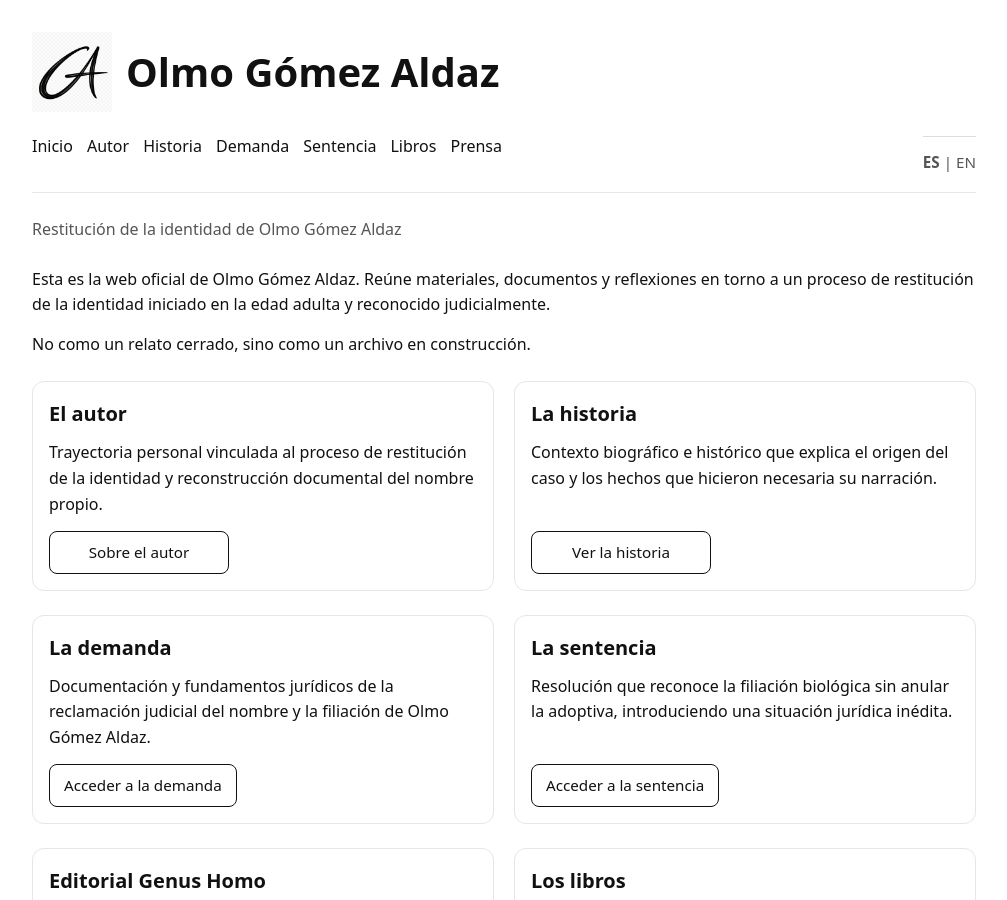
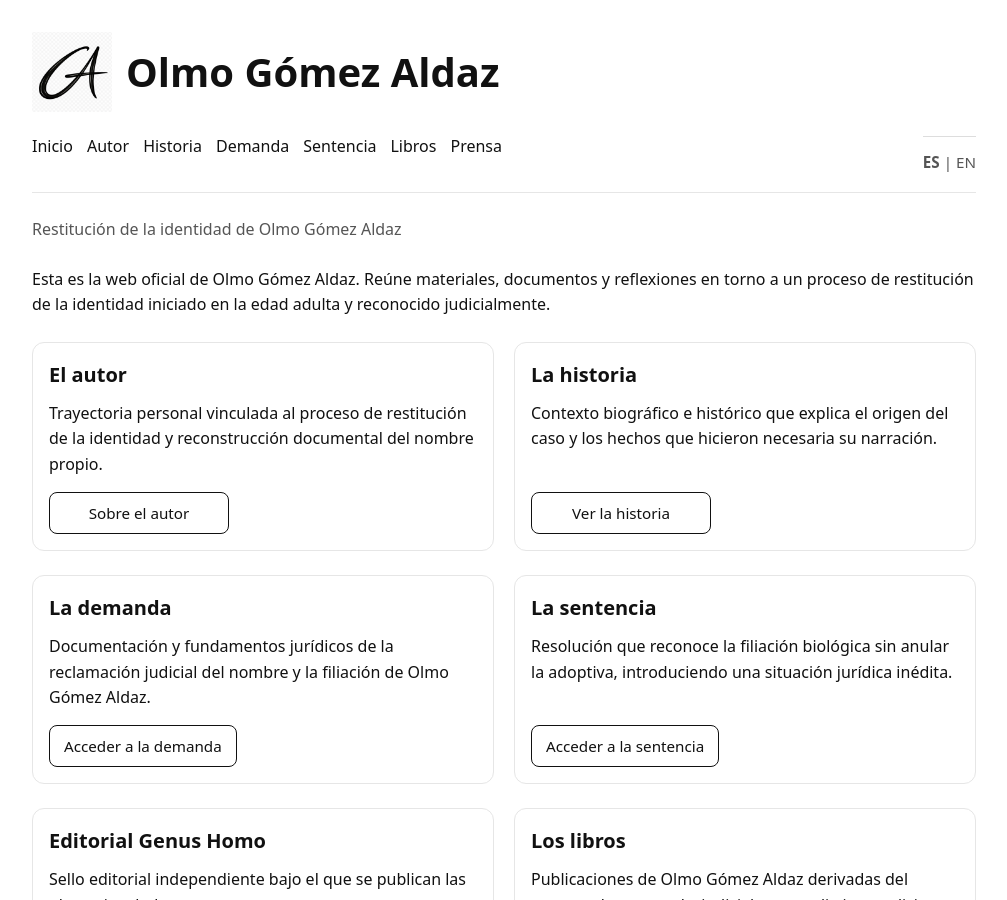
Before and after one commit to olmogaldaz/olmogaldaz.github.io, a Jekyll site: the page built from index.html, in a window 1280 px wide and 900 px high. Shown: the whole window, without its empty margins (136-1143 px from the left). Built offline with Jekyll 4.4.1, drawn with Linux system fonts in a browser that asks for light colours.

Commit message:
Update index.html

```diff
--- a/index.html
+++ b/index.html
@@ -18,9 +18,6 @@ description: Proyecto personal y documental sobre la restitución judicial de la
 <p>
   Esta es la web oficial de Olmo Gómez Aldaz. Reúne materiales, documentos y reflexiones en torno a un proceso de restitución de la
   identidad iniciado en la edad adulta y reconocido judicialmente.
-</p>
-<p>
-  No como un relato cerrado, sino como un archivo en construcción.
 </p>
 
 
```
